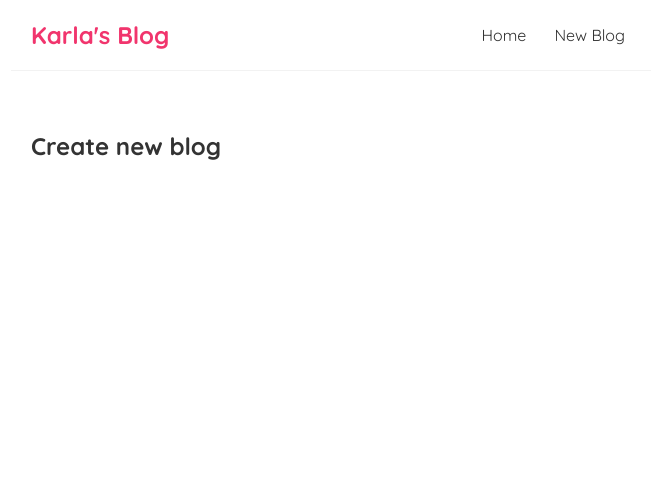
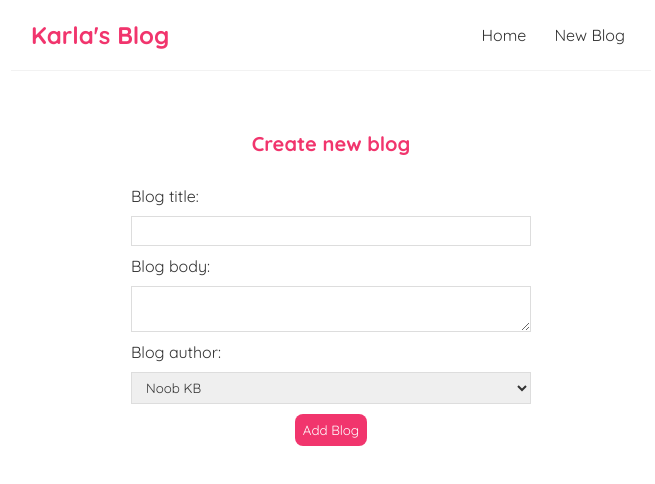
Before and after one commit to KarlaB3/simple-react-blog, a React (Create React App) app: page /create in a window 1280 px wide. Shown: the top 484 px of the page, without its empty margins (309-964 px from the left). Built offline with nearby package versions, Linux system fonts and the light colour scheme; the HTML template or start-up script is replaced by a standard one.

Commit message:
created new blog form with onChange event

```diff
--- a/src/components/CreateBlog.jsx
+++ b/src/components/CreateBlog.jsx
@@ -1,7 +1,29 @@
+import { useState } from "react";
+
 const CreateBlog = () => {
+    const [title, setTitle] = useState("");
+    const [body, setBody] = useState("");
+    const [author, setAuthor] = useState("");
+
     return (
         <div className="create">
             <h2>Create new blog</h2>
+            <form>
+                <label>Blog title:</label>
+                <input type="text" required value={title} onChange={(event) => setTitle(event.target.value)}/>
+                <label>Blog body:</label>
+                <textarea required value={body} onChange={(event) => setBody(event.target.value)}></textarea>
+                <label>Blog author:</label>
+                <select value={author} onChange={(event) => setAuthor(event.target.value)}>
+                    <option value="Noob KB">Noob KB</option>
+                    <option value="Curious KB">Curious KB</option>
+                    <option value="Reflective KB">Reflective KB</option>
+                </select>
+                <button>Add Blog</button>
+                <p>{title}</p>
+                <p>{body}</p>
+                <p>{author}</p>
+            </form>
         </div>
     );
 }
--- a/src/index.css
+++ b/src/index.css
@@ -74,9 +74,45 @@
 
 .blog-details button {
   background: #f1356d;
-  color: white;
+  color: #fff;
   border: 0;
   padding: 8px;
   border-radius: 8px;
   cursor: pointer;
 }
+
+/* create new blog form */
+.create {
+  max-width: 400px;
+  margin: 0 auto;
+  text-align: center;
+}
+
+.create label {
+  text-align: left;
+  display: block;
+}
+
+.create h2 {
+  font-size: 20px;
+  color: #f1356d;
+  margin-bottom: 30px;
+}
+
+.create input, .create textarea, .create select {
+  width: 100%;
+  padding: 6px 10px;
+  margin: 10px 0;
+  border: 1px solid #ddd;
+  box-sizing: border-box;
+  display: block;
+}
+
+.create button {
+  background: #f1356d;
+  color: #fff;
+  border: 0;
+  padding: 8px;
+  border-radius: 8px;
+  cursor: pointer;
+}
```
Also changed, not shown: data/database.json (+21 -9 lines).
